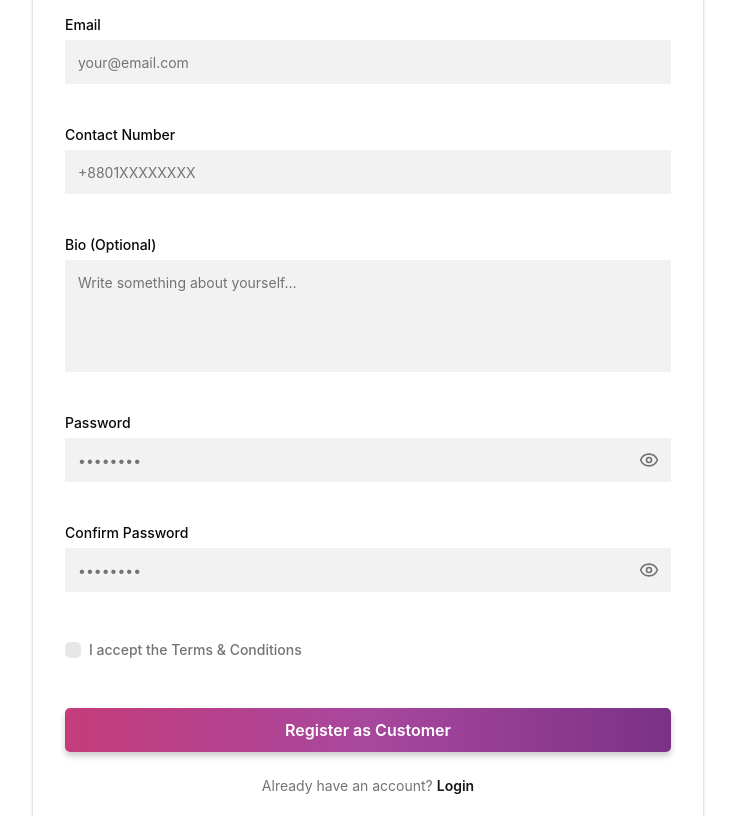
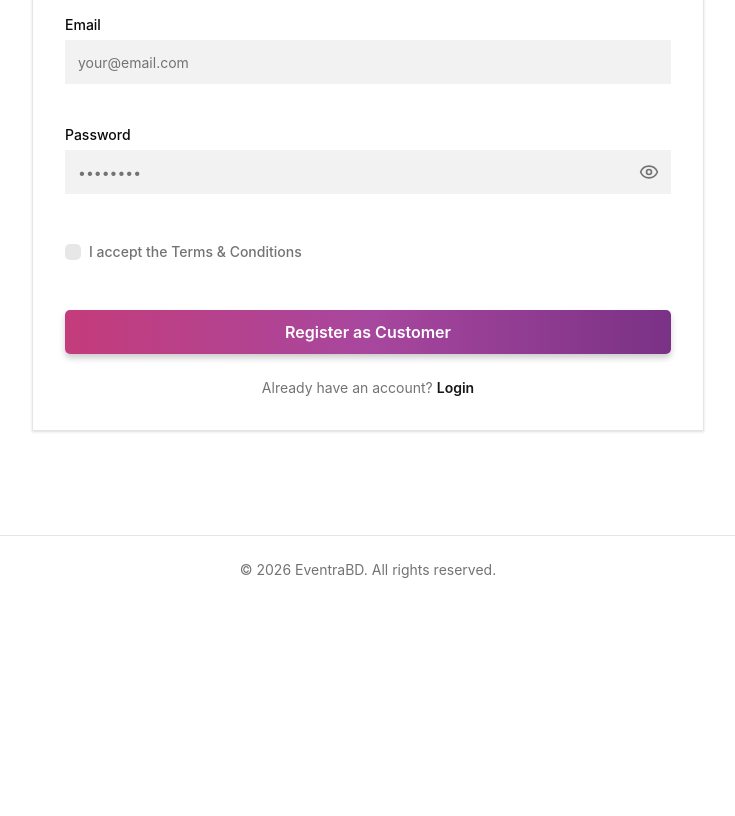
Before and after one commit to SayedAnwar-07/eventrabd_frontend, a React (Vite) app: page /register/customer in a window 1280 px wide. Shown: the part 440-1256 px from the top of the page, without its empty margins (272-1007 px from the left). After the commit the page ends 1044 px from the top, so only its background shows below. Built offline with nearby package versions, Linux system fonts and the light colour scheme.

Commit message:
fixing register,verify otp and login page

```diff
--- a/src/features/auth/Verified.jsx
+++ b/src/features/auth/Verified.jsx
@@ -37,7 +37,7 @@ const VerifyOtp = () => {
 
   useEffect(() => {
     if (success) {
-      navigate("/login", { replace: true });
+      navigate("/", { replace: true });
     }
   }, [success, navigate]);
 
--- a/src/features/auth/login/components/LoginForm.jsx
+++ b/src/features/auth/login/components/LoginForm.jsx
@@ -2,7 +2,7 @@
 
 import { useState, useEffect } from "react";
 import { useDispatch, useSelector } from "react-redux";
-import { Link, useNavigate } from "react-router-dom";
+import { Link, useLocation, useNavigate } from "react-router-dom";
 import { loginUser, clearError } from "@/store/features/auth/authSlice";
 import { Button } from "@/components/ui/button";
 import { Input } from "@/components/ui/input";
@@ -16,14 +16,19 @@ const LoginForm = () => {
 
   const dispatch = useDispatch();
   const navigate = useNavigate();
+  const location = useLocation();
 
   const { loading, error, isAuthenticated } = useSelector(
     (state) => state.auth,
   );
 
+  const from = location.state?.from
+    ? `${location.state.from.pathname}${location.state.from.search || ""}`
+    : "/";
+
   useEffect(() => {
-    if (isAuthenticated) navigate("/");
-  }, [isAuthenticated, navigate]);
+    if (isAuthenticated) navigate(from, { replace: true });
+  }, [isAuthenticated, navigate, from]);
 
   const handleSubmit = (e) => {
     e.preventDefault();
--- a/src/features/auth/register/components/CustomerForm.jsx
+++ b/src/features/auth/register/components/CustomerForm.jsx
@@ -7,7 +7,6 @@ import { Button } from "@/components/ui/button";
 import { Input } from "@/components/ui/input";
 import { Label } from "@/components/ui/label";
 import { Checkbox } from "@/components/ui/checkbox";
-import { Textarea } from "@/components/ui/textarea";
 import { Loader2, Eye, EyeOff, X, ArrowLeft } from "lucide-react";
 import { useDispatch, useSelector } from "react-redux";
 import {
@@ -25,7 +24,6 @@ const CustomerForm = () => {
   const { loading, error, success } = useSelector((state) => state.auth);
 
   const [showPassword, setShowPassword] = useState(false);
-  const [showConfirmPassword, setShowConfirmPassword] = useState(false);
   const [registeredEmail, setRegisteredEmail] = useState("");
 
   const [dismissedError, setDismissedError] = useState(null);
@@ -33,23 +31,18 @@ const CustomerForm = () => {
   const errorVisible = !!errorKey && errorKey !== dismissedError;
   const handleDismissError = () => setDismissedError(errorKey);
 
-  // Manual error state for Zod validation
   const [validationErrors, setValidationErrors] = useState({});
 
   const { register, handleSubmit, setValue } = useForm({
-    // Removed resolver
     defaultValues: { role: "customer", terms_accept: false },
   });
 
   const onSubmit = (data) => {
-    // Clear previous manual validation errors
     setValidationErrors({});
 
-    // Manually parse the data using the schema
     const result = customerRegisterSchema.safeParse(data);
 
     if (!result.success) {
-      // Convert Zod errors into a flat object: { fieldName: "ErrorMessage" }
       const formattedErrors = result.error.format();
       const errorMap = {};
 
@@ -60,10 +53,9 @@ const CustomerForm = () => {
       });
 
       setValidationErrors(errorMap);
-      return; // Stop the submission
+      return;
     }
 
-    // If validation passes
     setRegisteredEmail(data.email);
     dispatch(registerUser({ ...data, role: "customer" }));
   };
@@ -160,31 +152,6 @@ const CustomerForm = () => {
               </div>
 
               <div className="space-y-2 sm:col-span-2">
-                <Label>Contact Number</Label>
-                <Input
-                  placeholder="+8801XXXXXXXX"
-                  {...register("contact_number")}
-                  className="h-11"
-                />
-                <p className="min-h-4 text-xs font-medium text-red-500">
-                  {validationErrors.contact_number}
-                </p>
-              </div>
-
-              <div className="space-y-2 sm:col-span-2">
-                <Label>Bio (Optional)</Label>
-                <Textarea
-                  placeholder="Write something about yourself..."
-                  {...register("bio")}
-                  className="min-h-28 resize-none"
-                  rows={3}
-                />
-                <p className="min-h-4 text-xs font-medium text-red-500">
-                  {validationErrors.bio}
-                </p>
-              </div>
-
-              <div className="space-y-2 sm:col-span-2">
                 <Label>Password</Label>
 
                 <div className="relative">
@@ -210,35 +177,6 @@ const CustomerForm = () => {
 
                 <p className="min-h-4 text-xs font-medium text-red-500">
                   {validationErrors.password}
-                </p>
-              </div>
-
-              <div className="space-y-2 sm:col-span-2">
-                <Label>Confirm Password</Label>
-
-                <div className="relative">
-                  <Input
-                    type={showConfirmPassword ? "text" : "password"}
-                    placeholder="••••••••"
-                    {...register("confirm_password")}
-                    className="h-11 pr-11"
-                  />
-
-                  <button
-                    type="button"
-                    className="absolute right-3 top-1/2 -translate-y-1/2 text-muted-foreground transition hover:text-foreground"
-                    onClick={() => setShowConfirmPassword((v) => !v)}
-                  >
-                    {showConfirmPassword ? (
-                      <EyeOff className="h-5 w-5" />
-                    ) : (
-                      <Eye className="h-5 w-5" />
-                    )}
-                  </button>
-                </div>
-
-                <p className="min-h-4 text-xs font-medium text-red-500">
-                  {validationErrors.confirm_password}
                 </p>
               </div>
             </div>
--- a/src/features/hire/sellers/components/HireSellerSheet.jsx
+++ b/src/features/hire/sellers/components/HireSellerSheet.jsx
@@ -71,7 +71,7 @@ const HireSellerSheet = ({ service }) => {
 
     navigate("/login", {
       state: {
-        from: `${location.pathname}${location.search}`,
+        from: { pathname: location.pathname, search: location.search },
       },
     });
   };
--- a/src/routes/PrivateRoute.jsx
+++ b/src/routes/PrivateRoute.jsx
@@ -1,11 +1,12 @@
-import { Navigate } from "react-router-dom";
+import { Navigate, useLocation } from "react-router-dom";
 import { useSelector } from "react-redux";
 
 const PrivateRoute = ({ element, allowedRoles }) => {
   const { user, isAuthenticated } = useSelector((state) => state.auth);
+  const location = useLocation();
 
   if (!isAuthenticated || !user) {
-    return <Navigate to="/login" replace />;
+    return <Navigate to="/login" state={{ from: location }} replace />;
   }
 
   if (allowedRoles && !allowedRoles.includes(user.role)) {
--- a/src/store/features/auth/authSlice.js
+++ b/src/store/features/auth/authSlice.js
@@ -296,9 +296,20 @@ const authSlice = createSlice({
       // ── Verify OTP
       .addCase(verifyOtp.pending, setPending)
       .addCase(verifyOtp.rejected, setRejected)
-      .addCase(verifyOtp.fulfilled, (state) => {
+      .addCase(verifyOtp.fulfilled, (state, action) => {
+        const { access, user } = action.payload;
+
         state.loading = false;
         state.success = true;
+
+        state.user = user;
+        state.accessToken = access;
+
+        state.refreshToken = null;
+
+        state.isAuthenticated = true;
+
+        saveSession(access, user);
       })
 
       // ── Login
--- a/src/validation/registerSchema.js
+++ b/src/validation/registerSchema.js
@@ -41,18 +41,16 @@ export const sellerRegisterSchema = z
   });
 
 // ─── Customer Schema ───────────────────────────────────────────────────────────
-export const customerRegisterSchema = z
-  .object({
-    ...baseFields,
-    contact_number: z
-      .string()
-      .min(7, "Enter a valid contact number")
-      .max(20, "Number too long"),
-  })
-  .refine((d) => d.password === d.confirm_password, {
-    message: "Passwords do not match",
-    path: ["confirm_password"],
-  });
+export const customerRegisterSchema = z.object({
+  ...baseFields,
+  confirm_password: z.string().optional(),
+  contact_number: z
+    .string()
+    .min(7, "Enter a valid contact number")
+    .max(20, "Number too long")
+    .optional()
+    .or(z.literal("")),
+});
 
 // ─── Legacy combined schema (kept for backward compat) ────────────────────────
 export const registerSchema = sellerRegisterSchema;
```
